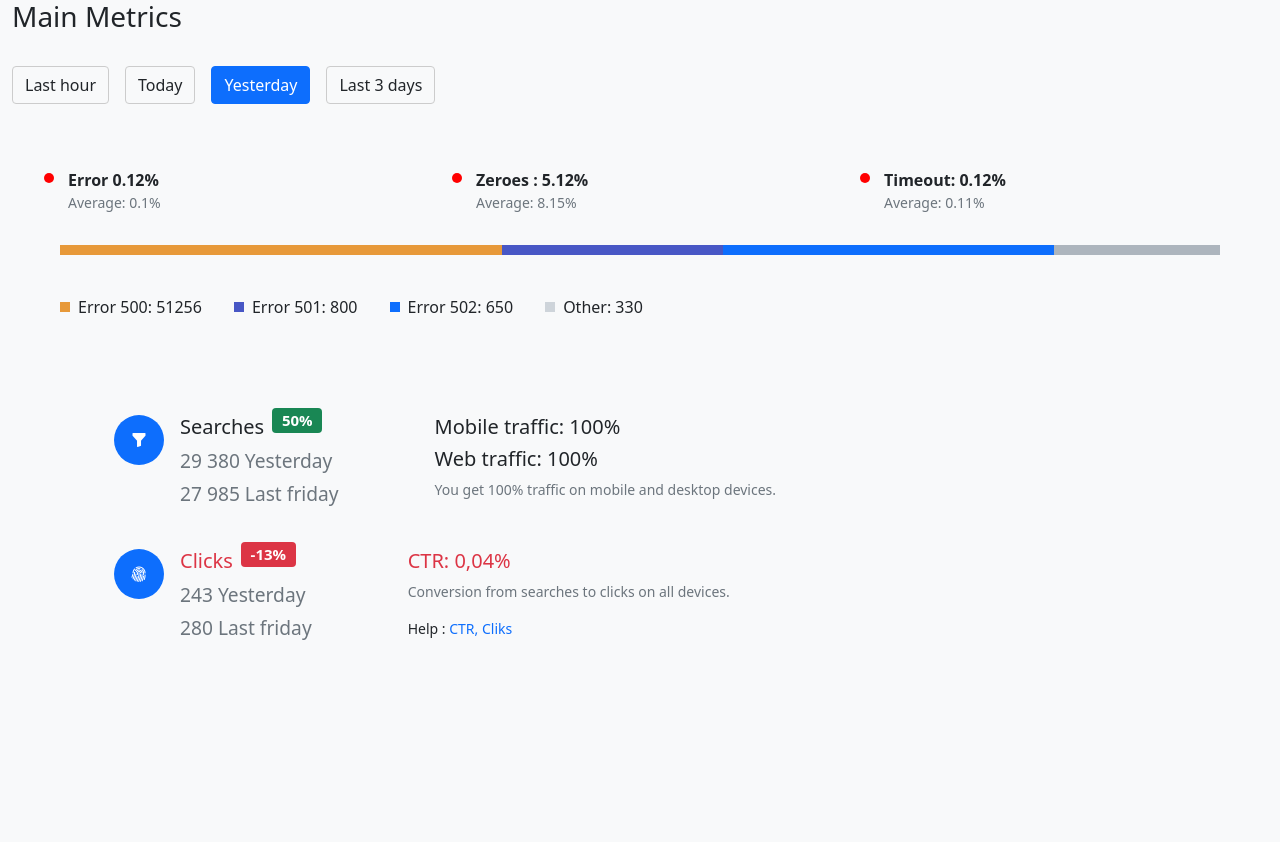
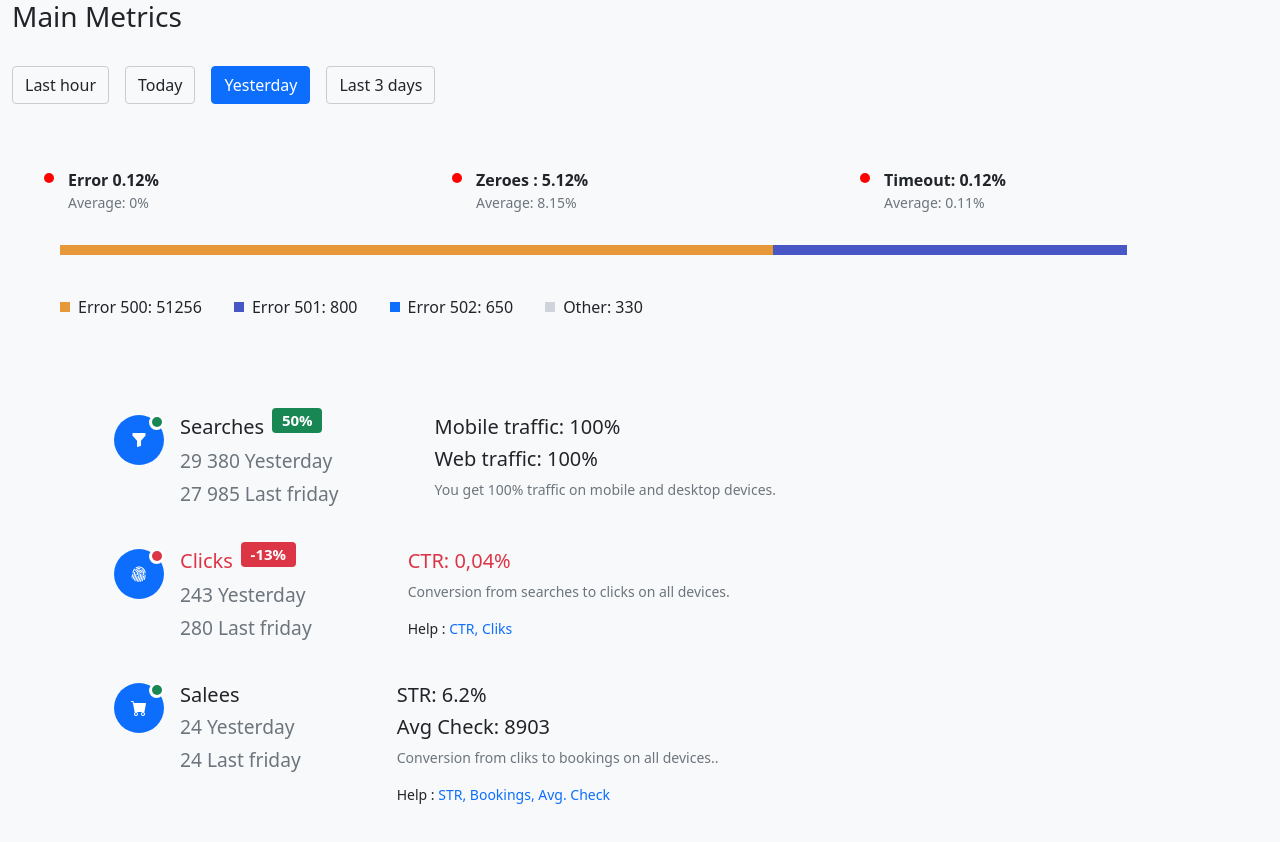
Before and after one commit to clinton9ice/Test-Dashboard, a React (Create React App) app: page / in a window 1280 px wide. Shown: the top 842 px of the page. Before the commit the page ends 800 px from the top, so only its background shows below. Built offline with nearby package versions, Linux system fonts and the light colour scheme.

Commit message:
Dynamically call from tabs

```diff
--- a/src/App.js
+++ b/src/App.js
@@ -1,9 +1,10 @@
-import React from "react";
 import { ActiveTabProvider } from "./Store/Context/ActiveTabs";
 
+// Import Components
 import { Tab, Stats, ProgressStats, Status, DataList } from "./Components";
 
 function App() {
+
   return (
     <div className="container-fluid">
       <h3 className="title">Main Metrics</h3>
@@ -43,6 +44,16 @@ function App() {
                 p2="Conversion from searches  to clicks on all devices."
                 small={`Help: CTR, Cliks`}
               />
+
+              <DataList
+                p1="24 Yesterday"
+                s1="24 Last friday"
+                header1="Salees"
+                icon="bi bi-cart-fill"
+                p2="Conversion from cliks  to bookings on all devices.."
+                header2={["STR: 6.2% ", "Avg Check: 8903"]}
+                small="Help: STR, Bookings, Avg. Check"
+              />
             </ul>
           </div>
         </div>
--- a/src/Components/Data/Data.module.css
+++ b/src/Components/Data/Data.module.css
@@ -1,4 +1,5 @@
-.dataBadge{
+.dataBadge {
+  position: relative;
   width: 50px;
   height: 50px;
   border-radius: 50%;
@@ -8,3 +9,22 @@
   color: #fff;
   list-style: none;
 }
+
+.state {
+  width: 10px;
+  height: 10px;
+  background-color: var(--bs-gray-400);
+  border-radius: 50%;
+}
+.stateContainer {
+  position: absolute;
+  top: 0;
+  right: 0;
+  width: 15px;
+  height: 15px;
+  display: flex;
+  align-items: center;
+  justify-content: center;
+  border-radius: 50% !important;
+  background: #fff;
+}
--- a/src/Components/Data/DataList.js
+++ b/src/Components/Data/DataList.js
@@ -9,14 +9,22 @@ export const DataList = ({
   rate,
   p1,
   p2,
-    small,
-  s1
+  small,
+  s1,
 }) => {
   return (
     <li className="d-flex align-items-start flex-wrap my-4">
       <div className="left_data_container d-flex flex-wrap me-5">
         <div className={Style.dataBadge}>
           <i className={icon || "bi bi-funnel-fill"}></i>
+          <div className={Style.stateContainer}>
+            <span
+              className={Style.state}
+              style={{
+                backgroundColor: Math.ceil(rate) < 1 ? " var(--bs-danger)" : "var(--bs-success)",
+              }}
+            ></span>
+          </div>
         </div>
 
         <div className="ms-3">
--- a/src/Components/Stats/Progress_stats.js
+++ b/src/Components/Stats/Progress_stats.js
@@ -1,13 +1,79 @@
-import React from "react";
+import { useEffect, useContext } from "react";
 import Progress from "./Progress";
+import { useActiveTab } from "../../Store/Context/ActiveTabs";
+import MetricsContext from "../../Store/Context/Store";
 
 export const ProgressStats = () => {
+  const [isActiveTab] = useActiveTab();
+  const { errors_last_3days, errors_last_hour, errors_yesterday } =
+    useContext(MetricsContext);
+
   return (
     <div className="d-flex px-5 my-3 overflow-hidden">
-      <Progress width={40} bg="#e79939" type="error"/>
-      <Progress width={20} bg="#4857c5" />
-      <Progress width={30} bg="var(--bs-primary)" />
-      <Progress width={15} />
+      {isActiveTab.isActive === "Yesterday" &&
+        (errors_yesterday.length > 0 ? (
+          errors_yesterday.map((error, index) => {
+            return (
+              <Progress
+                key={index}
+                error={error}
+                bg={
+                  ((error.code === 500 || error.code === null) && "#e79939") ||
+                  (error.code === 501 && "#e79939") ||
+                  (error.code === 502 && "var(--bs-primary)") ||
+                  (error.code === 599 && "#4857c5")
+                }
+                width={error.count > 1000 ? 100 : error.count / 10}
+              />
+            );
+          })
+        ) : (
+          <Progress width={100} bg="var(--bs-success)" />
+        ))}
+
+      {(isActiveTab.isActive === "Today" ||
+        isActiveTab.isActive === "Last hour") &&
+        (errors_last_hour.length > 0 ? (
+          errors_last_hour.map((error, index) => {
+            return (
+              <Progress
+                key={index}
+                error={error}
+                bg={
+                  ((error.code === 500 || error.code === null) && "#e79939") ||
+                  (error.code === 501 && "#e79939") ||
+                  (error.code === 502 && "var(--bs-primary)") ||
+                  (error.code === 599 && "#4857c5")
+                }
+                width={error.count > 1000 ? 100 : error.count / 10}
+              />
+            );
+          })
+        ) : (
+          <Progress width={100} bg="var(--bs-success)" />
+        ))}
+
+      {/* For Last three days */}
+      {isActiveTab.isActive === "Last" &&
+        (errors_last_3days.length > 0 ? (
+          errors_last_3days.map((error, index) => {
+            return (
+              <Progress
+                key={index}
+                error={error}
+                bg={
+                  ((error.code === 500 || error.code === null) && "#e79939") ||
+                  (error.code === 501 && "#e79939") ||
+                  (error.code === 502 && "var(--bs-primary)") ||
+                  (error.code === 599 && "#4857c5")
+                }
+                width={error.count > 1000 ? 100 : error.count / 10}
+              />
+            );
+          })
+        ) : (
+          <Progress width={100} bg="var(--bs-success)" />
+        ))}
     </div>
   );
 };
--- a/src/Components/Stats/Stats.js
+++ b/src/Components/Stats/Stats.js
@@ -1,6 +1,39 @@
-import React from "react";
+import { useContext, useState, useEffect } from "react";
+import { useActiveTab } from "../../Store/Context/ActiveTabs";
+import MetricsContext from "../../Store/Context/Store";
 
 export const Stats = () => {
+  const [isActiveTab, dispatcher] = useActiveTab();
+  const { errors_last_3days, errors_last_hour, errors_yesterday } =
+    useContext(MetricsContext);
+  const [avgCount, setAvgCount] = useState(0);
+
+  // useEffect(() => {
+  //   if (
+  //     isActiveTab.isActive === "Today" ||
+  //     isActiveTab.isActive === "Last hour"
+  //   ) {
+  //     if (errors_last_hour.length > 0) {
+  //       setAvgCount(
+  //         errors_last_hour.reduce((acc, curr) => {
+  //           return acc + curr.count;
+  //         }, 0) / errors_last_hour.length
+  //       );
+  //     }
+  //   }
+
+  //   if (isActiveTab.isActive === "Yester") {
+  //     if (errors_yesterday.length > 0) {
+  //       setAvgCount(
+  //         errors_yesterday.reduce((acc, curr) => {
+  //           return acc + curr.count;
+  //         }, 0) / errors_yesterday.length
+  //       );
+  //       console.log(errors_yesterday);
+  //     }
+  //   }
+  // }, [isActiveTab.isActive, errors_last_hour, errors_yesterday]);
+
   return (
     <ul className="list d-flex  justify-content-around stats_container">
       <li className="list-item">
@@ -9,7 +42,7 @@ export const Stats = () => {
 
           <span className="ms-4 fw-bold"> Error 0.12%</span>
         </div>
-        <p className="text-muted small ms-4">Average: 0.1%</p>
+        <p className="text-muted small ms-4">Average: {avgCount}%</p>
       </li>
 
       <li className="list-item">
--- a/src/Components/Tab/Tab.js
+++ b/src/Components/Tab/Tab.js
@@ -4,6 +4,7 @@ import { Button } from "react-bootstrap";
 
 export function Tab() {
   const [isActiveTab, dispatcher] = useActiveTab();
+
 
   return (
     <ul className={styles.tab_container}>
--- a/src/Store/Context/ActiveTabs.js
+++ b/src/Store/Context/ActiveTabs.js
@@ -2,6 +2,7 @@ import { createContext, useCallback, useContext, useReducer } from "react";
 import { activeReducer, activeState } from "../Reducer/ActiveReducer";
 
 const activeTabContext = createContext({ isActive: null });
+
 // Custom Hook
 export const useActiveTab = () => useContext(activeTabContext);
 
@@ -10,6 +11,7 @@ export const ActiveTabProvider = ({ children }) => {
     activeReducer,
     activeState
   );
+
   const dispatcher = useCallback((e) => {
     dispatchActiveTab({ type: e });
   }, []);
--- a/src/index.js
+++ b/src/index.js
@@ -1,11 +1,12 @@
 import { createRoot } from "react-dom/client";
+import React from "react";
 
 // Component
 import App from "./App";
 
 // Style
 import "bootstrap/dist/css/bootstrap.min.css";
-import "bootstrap-icons/font/bootstrap-icons.css"
+import "bootstrap-icons/font/bootstrap-icons.css";
 import "./style/index.scss";
 import { MetricsProvider } from "./Store/Context/Store.js";
 
@@ -13,7 +14,9 @@ const container = document.getElementById("root");
 const root = createRoot(container);
 
 root.render(
-  <MetricsProvider>
-    <App tab="home" />
-  </MetricsProvider>
+  <React.StrictMode>
+    <MetricsProvider>
+      <App tab="home" />
+    </MetricsProvider>
+  </React.StrictMode>
 );
```
Lines whose indentation alone changed are shown as unchanged.
